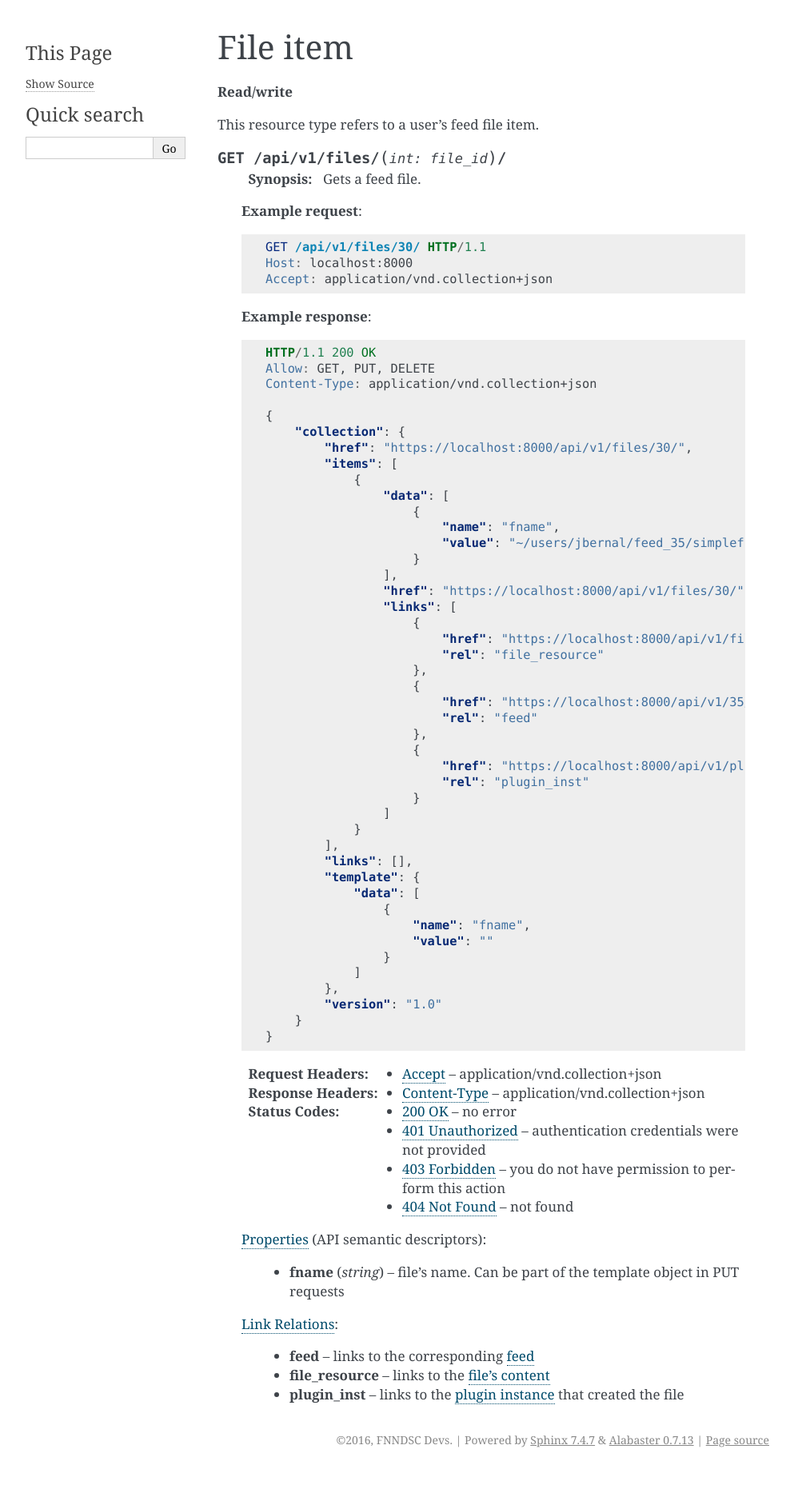
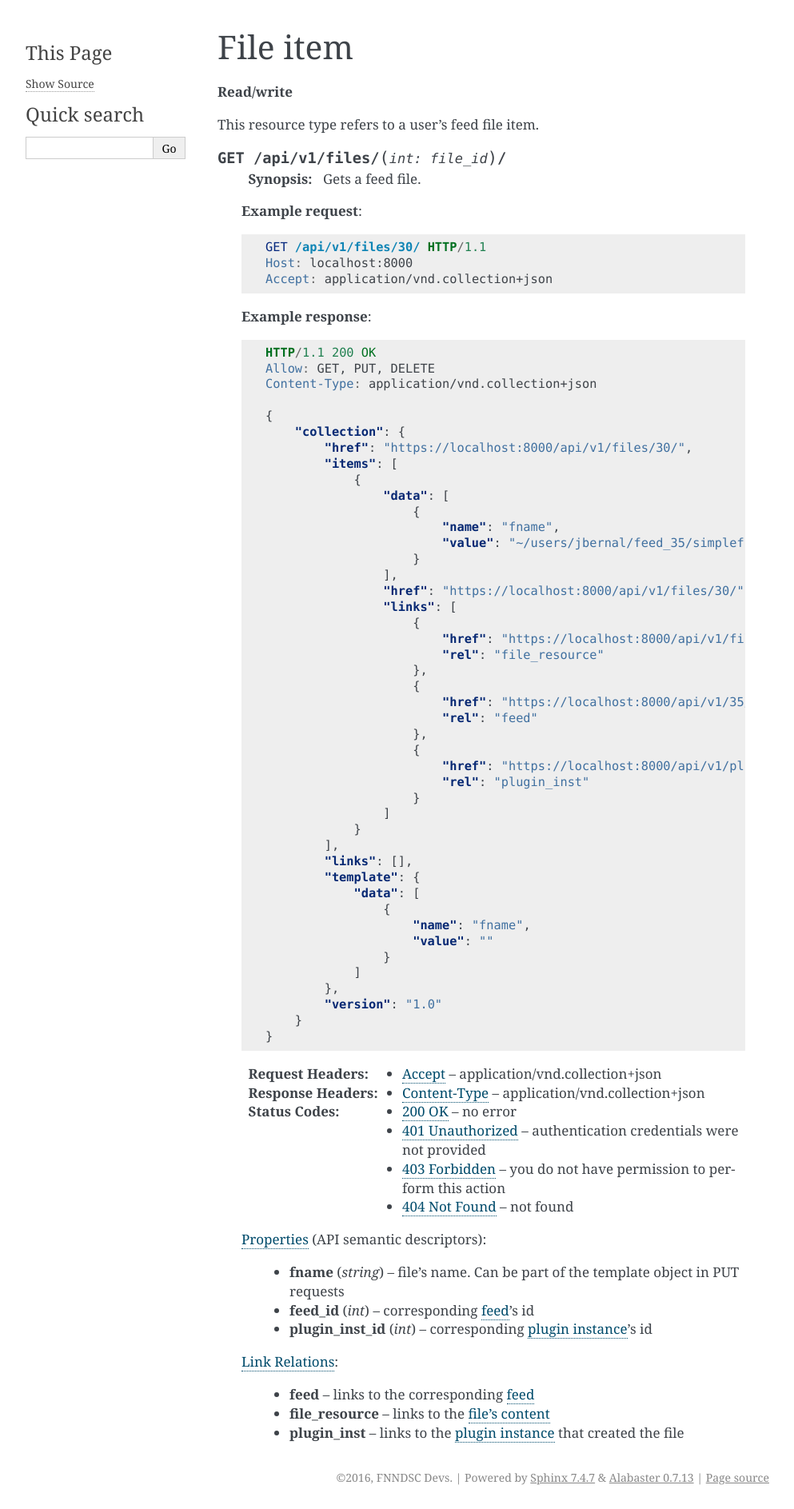
Before and after one commit to FNNDSC/ChRIS_ultron_backEnd, a Sphinx documentation site: the page built from docs/source/items/file.rst, in a window 1280 px wide. Shown: the whole page at 80% size, without its empty margins (148-1141 px from the left). Built offline with Sphinx 7.4.7, drawn with Linux system fonts in a browser that asks for light colours; before the commit the page ends 1840 px from its top, so only the background shows below that.

Commit message:
Updated file item documentation to include two new properties: feed_id and plugin_inst_id

```diff
--- a/docs/source/items/file.rst
+++ b/docs/source/items/file.rst
@@ -92,6 +92,8 @@ This resource type refers to a user's feed file item.
 
     - **fname** (`string`) |--| file's name. Can be part of the template object in PUT
       requests
+    - **feed_id** (`int`) |--| corresponding feed_'s id
+    - **plugin_inst_id** (`int`) |--| corresponding `plugin instance`_'s id
 
    `Link Relations`_:
 
```
